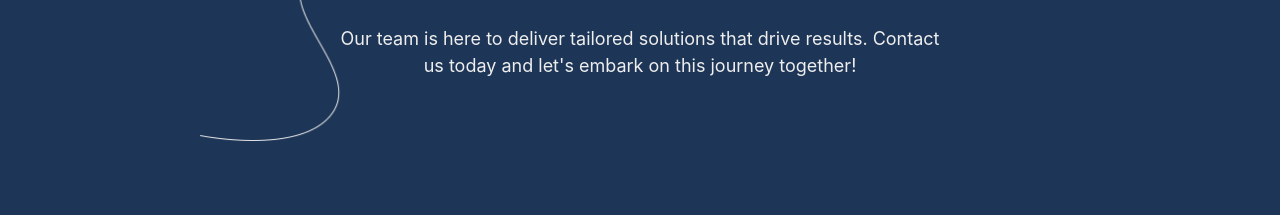
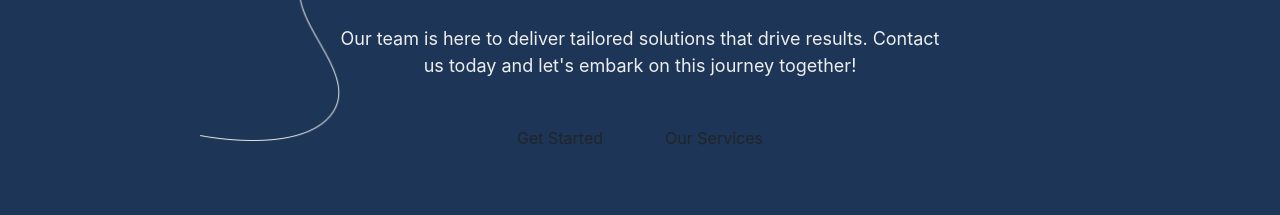
Before and after one commit to Y5oi/TahwulWebsite, a plain HTML site: page index.html in a window 1280 px wide. Shown: the part 3872-4087 px from the top of the page. Drawn offline with nearby package versions, Linux system fonts and the light colour scheme; files whose address does not match are found by name.

Commit message:
Update index.html

```diff
--- a/index.html
+++ b/index.html
@@ -321,9 +321,9 @@
         </div>
         <div class="solutions-content hidden">
             <p>Our team is here to deliver tailored solutions that drive results. Contact us today and let's embark on this journey together!</p>
-            <div class="solutions-buttons hidden">
-                <a href="#get-started" class="btn get-started">Get Started</a>
-                <a href="#our-services" class="btn our-services">Our Services</a>
+            <div class="solutions-buttons ">
+                <a href="#contact" class="btn get-started">Get Started</a>
+                <a href="#services" class="btn our-services">Our Services</a>
             </div>
         </div>
         <img src="images/flexboxright.png" alt="Decorative" class="solutions-decorative-right"/>
```
